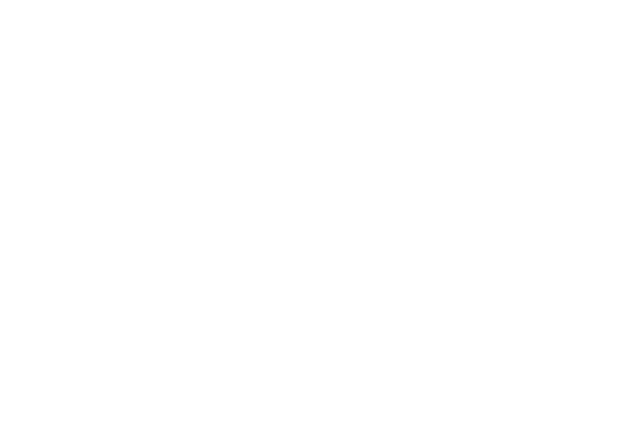
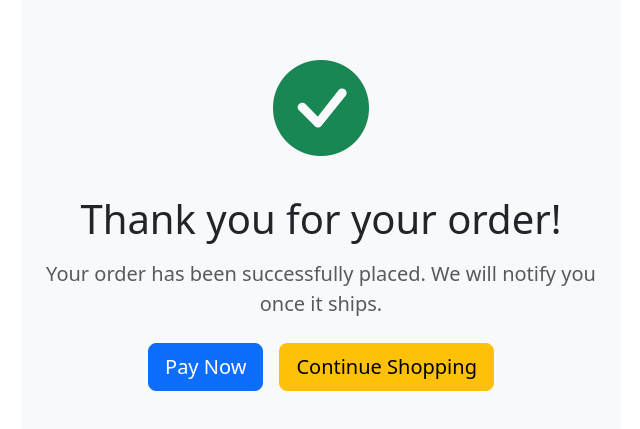
Before and after one commit to Shivanand848/Food_Ordering, a React (Vite) app: page /proceedtocheckout in a window 1280 px wide. Before the commit this address had no page. Shown: the part 187-616 px from the top of the page, without its empty margins (319-959 px from the left). Built offline with nearby package versions, Linux system fonts and the light colour scheme.

Commit message:
adding sum mattriel

```diff
--- a/src/App.jsx
+++ b/src/App.jsx
@@ -9,6 +9,7 @@ import Navbar from './foodcourt/Navbar';
 import Cart from './foodcourt/Cart';
 import { ToastContainer } from 'react-toastify';
 import ProtectedRouting from './Context/ProtectedRouting';
+import ProceedToCheckOut from './foodcourt/ProceedToCheckOut';
 const App = () => {
   return (
     <div>
@@ -20,6 +21,7 @@ const App = () => {
         <Route path='/login' element={<ProtectedRouting><Login/></ProtectedRouting>}/>
         <Route path='/register' element={<ProtectedRouting><Register/></ProtectedRouting>}/>
         <Route path='/cart' element={<Cart/>}/>
+        <Route path='/proceedtocheckout' element={<ProceedToCheckOut/>}/>
       </Routes>
       <ToastContainer/>
       </BrowserRouter>
--- a/src/foodcourt/Cart.jsx
+++ b/src/foodcourt/Cart.jsx
@@ -112,7 +112,7 @@ const Cart = () => {
                 <span className="text-muted">Grand Total:</span>{' '}
                 <span className="text-success">₹{grandTotal}</span>
               </h4>
-              <button className="btn btn-success btn-lg px-4 shadow" onClick={handleProceed}>
+              <button className="btn btn-success btn-lg px-4 shadow" onClick={() => navigate ('/proceedtocheckout')}>
                 Proceed to Checkout
               </button>
             </div>
--- /dev/null
+++ b/src/foodcourt/ProceedToCheckOut.jsx
@@ -0,0 +1,121 @@
+import React, { useEffect, useState } from 'react';
+import { useNavigate } from 'react-router-dom';
+import { toast } from 'react-toastify'; // Make sure react-toastify is installed and configured
+
+const ProceedToCheckOut = () => {
+  const navigate = useNavigate();
+  const [cart, setCart] = useState([]);
+
+  useEffect(() => {
+    const savedCart = JSON.parse(localStorage.getItem('cart')) || [];
+    setCart(savedCart);
+  }, []);
+
+  const grandTotal = cart.reduce(
+    (total, item) => total + (Number(item.quantity) || 1) * 299,
+    0
+  );
+
+  const handlePayNow = () => {
+    if (cart.length === 0) {
+      toast.error("Your cart is empty!");
+      return;
+    }
+    // Here you can add real payment integration logic
+    toast.info("Payment processing...");
+    // For demo, clear cart and navigate back or show success message after a delay
+    setTimeout(() => {
+      localStorage.removeItem('cart');
+      toast.success("Payment successful! Thank you for your order.");
+      navigate('/');
+    }, 2000);
+  };
+
+  return (
+    <div
+      className="container d-flex flex-column justify-content-center align-items-center vh-100 bg-light p-4"
+      style={{ textAlign: 'center', maxWidth: '600px' }}
+    >
+      <i
+        className="bi bi-check-circle-fill text-success"
+        style={{ fontSize: '6rem', marginBottom: '1rem' }}
+        aria-hidden="true"
+      ></i>
+      <h1 className="mb-3">Thank you for your order!</h1>
+      <p className="mb-4 fs-5 text-muted">
+        Your order has been successfully placed. We will notify you once it ships.
+      </p>
+
+      {cart.length > 0 && (
+        <div
+          className="order-summary w-100 mb-4"
+          style={{
+            backgroundColor: '#fff',
+            borderRadius: '12px',
+            boxShadow: '0 4px 12px rgba(0,0,0,0.1)',
+            padding: '1rem',
+            maxHeight: '300px',
+            overflowY: 'auto',
+          }}
+          aria-label="Order summary"
+        >
+          <h4 className="mb-3 text-start">Order Summary</h4>
+          {cart.map((item, idx) => (
+            <div
+              key={idx}
+              className="d-flex align-items-center mb-3"
+              style={{ gap: '1rem' }}
+            >
+              <img
+                src={item.strMealThumb}
+                alt={item.strMeal}
+                style={{
+                  width: '60px',
+                  height: '50px',
+                  objectFit: 'cover',
+                  borderRadius: '8px',
+                }}
+                onError={(e) =>
+                  (e.target.src = 'https://via.placeholder.com/60x50?text=No+Image')
+                }
+              />
+              <div className="text-start flex-grow-1">
+                <p className="mb-1 fw-semibold" style={{ fontWeight: '600' }}>
+                  {item.strMeal}
+                </p>
+                <small className="text-muted">
+                  Qty: {Number(item.quantity) || 1} × ₹299
+                </small>
+              </div>
+              <p className="mb-0 fw-bold">
+                ₹{(Number(item.quantity) || 1) * 299}
+              </p>
+            </div>
+          ))}
+          <hr />
+          <h5 className="text-end fw-bold">Grand Total: ₹{grandTotal}</h5>
+        </div>
+      )}
+
+      <div className="d-flex gap-3 flex-wrap justify-content-center">
+        <button
+          className="btn btn-primary btn-lg"
+          onClick={handlePayNow}
+          aria-label="Pay now"
+        >
+          Pay Now
+        </button>
+
+        <button
+          className="btn btn-warning btn-lg"
+          onClick={() => navigate('/')}
+          aria-label="Back to home"
+        >
+          Continue Shopping
+        </button>
+      </div>
+    </div>
+  );
+};
+
+export default ProceedToCheckOut;
```
